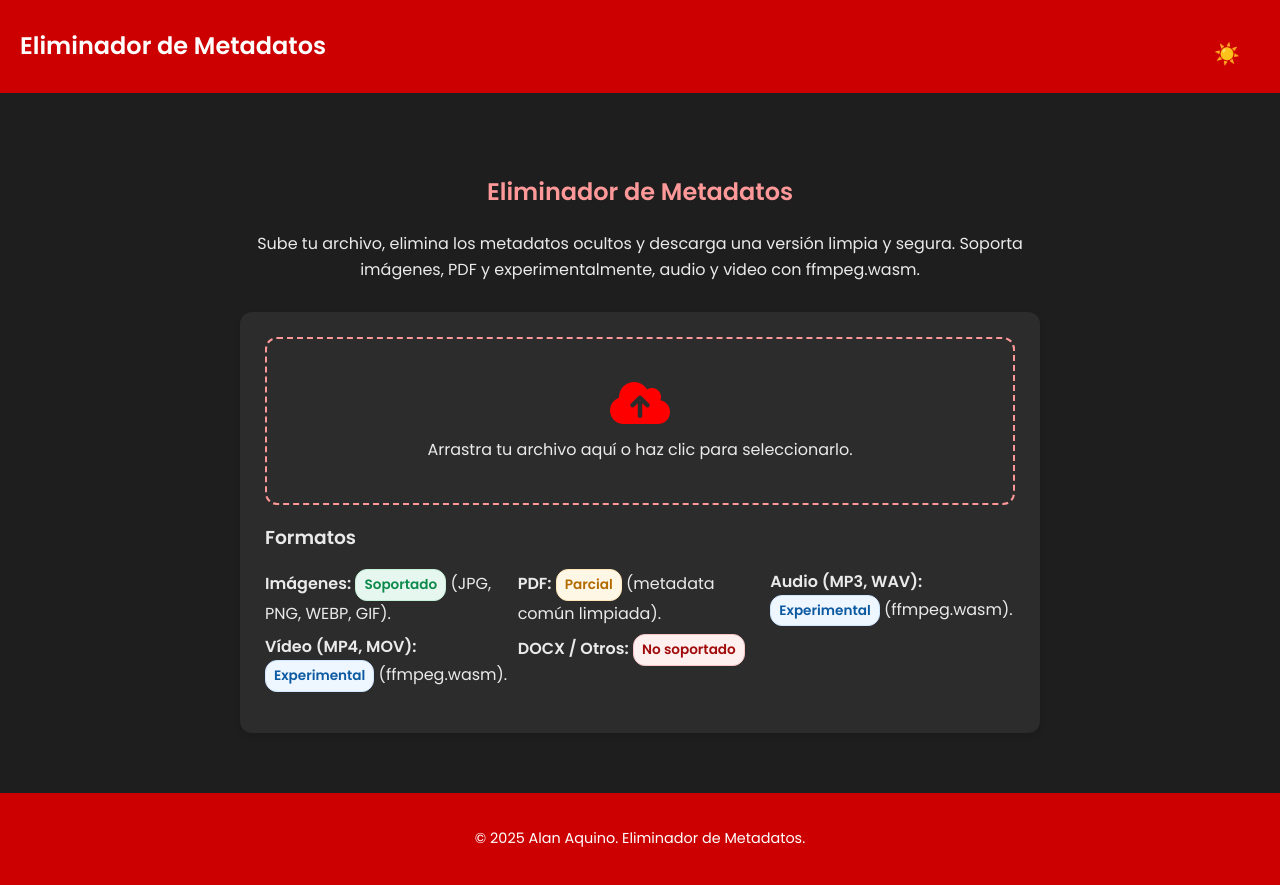
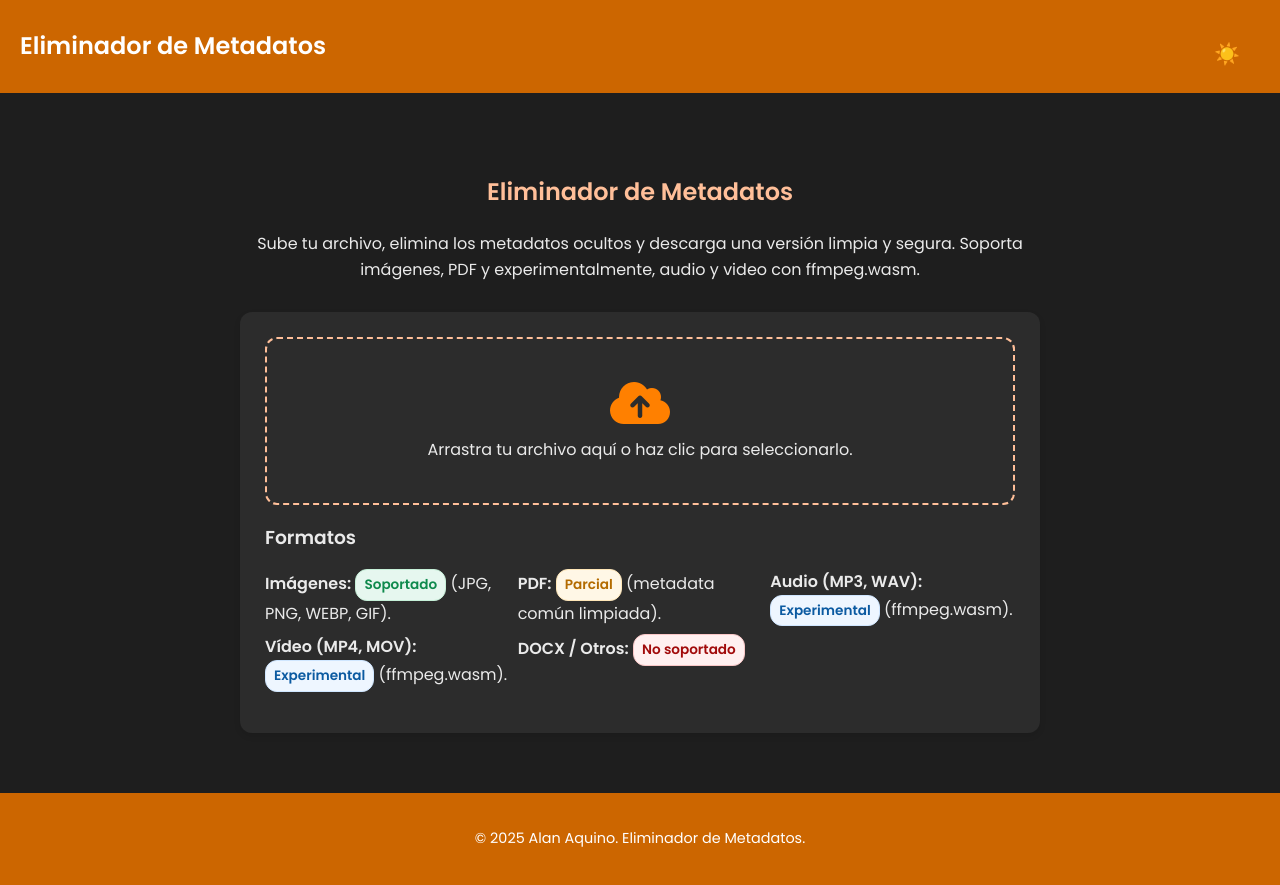
Before and after one commit to alanaquino0303/eliminador-metadatos, a plain HTML site: page index.html in a window 1280 px wide. Both pictures are taken after a click on the button "Alternar modo oscuro". Drawn offline with Linux system fonts and the light colour scheme.

Commit message:
Agregar estilos y modo oscuro

```diff
--- a/style.css
+++ b/style.css
@@ -16,7 +16,7 @@ body {
 
 /* Encabezado */
 header {
-  background: #FF0000;
+  background: #FF8000;
   color: white;
   padding: 15px 20px;
   display: flex;
@@ -48,7 +48,7 @@ section {
 }
 section h1 {
   margin-bottom: 20px;
-  color: #FF0000;
+  color: #FF8000;
   font-weight: 600;
 }
 
@@ -64,7 +64,7 @@ section h1 {
 
 /* Área de subida */
 .upload-area {
-  border: 2px dashed #FF0000;
+  border: 2px dashed #FF8000;
   border-radius: 12px;
   padding: 40px 20px;
   cursor: pointer;
@@ -73,13 +73,13 @@ section h1 {
   position: relative;
 }
 .upload-area:focus {
-  box-shadow: 0 0 0 4px rgba(255,0,0,0.08);
+  box-shadow: 0 0 0 4px rgba(255,128,0,0.08);
 }
 .upload-area:hover {
-  background: rgba(255, 0, 0, 0.05);
+  background: rgba(255, 128, 0, 0.05);
 }
 .upload-area i {
-  color: #FF0000;
+  color: #FF8000;
   margin-bottom: 10px;
 }
 .upload-area p {
@@ -106,7 +106,7 @@ section h1 {
 
 /* Botones */
 button {
-  background: #FF0000;
+  background: #FF8000;
   color: white;
   border: none;
   padding: 12px 20px;
@@ -118,7 +118,7 @@ button {
   margin-top: 15px;
 }
 button:hover {
-  background: #cc0000;
+  background: #cc6600;
   transform: translateY(-2px);
 }
 .hidden {
@@ -138,7 +138,7 @@ button:hover {
 
 /* Pie de página */
 footer {
-  background: #FF0000;
+  background: #FF8000;
   color: white;
   text-align: center;
   padding: 20px 0;
@@ -180,21 +180,21 @@ footer {
 .modal.hidden {
   display: none;
 }
-.modal-content p.success { color: #d32f2f; }
-.modal-content p.error { color: #d32f2f; }
+.modal-content p.success { color: #d35400; }
+.modal-content p.error { color: #d35400; }
 
 /* Modo oscuro */
 .dark-mode {
   background: #1e1e1e;
   color: #eaeaea;
 }
-.dark-mode header { background: #cc0000; }
-.dark-mode section h1 { color: #ff9999; }
+.dark-mode header { background: #cc6600; }
+.dark-mode section h1 { color: #ffbf99; }
 .dark-mode .cleaner-container { background: #2c2c2c; color: #eaeaea; }
-.dark-mode footer { background: #cc0000; }
+.dark-mode footer { background: #cc6600; }
 .dark-mode .modal-content { background: #2c2c2c; color: #eaeaea; }
-.dark-mode .upload-area { border-color: #ff9999; }
-.dark-mode .upload-area:hover { background: rgba(255, 153, 153, 0.1); }
+.dark-mode .upload-area { border-color: #ffbf99; }
+.dark-mode .upload-area:hover { background: rgba(255, 191, 153, 0.1); }
 
 /* Responsividad */
 @media (max-width: 768px) {
@@ -240,7 +240,7 @@ footer {
   overflow: hidden;
 }
 #progress-fill {
-  background: #FF0000;
+  background: #FF8000;
   height: 100%;
   width: 0%;
   transition: width 0.3s ease;
@@ -260,4 +260,4 @@ footer {
   #format-list {
     grid-template-columns: 1fr;
   }
-}
+  }
```
